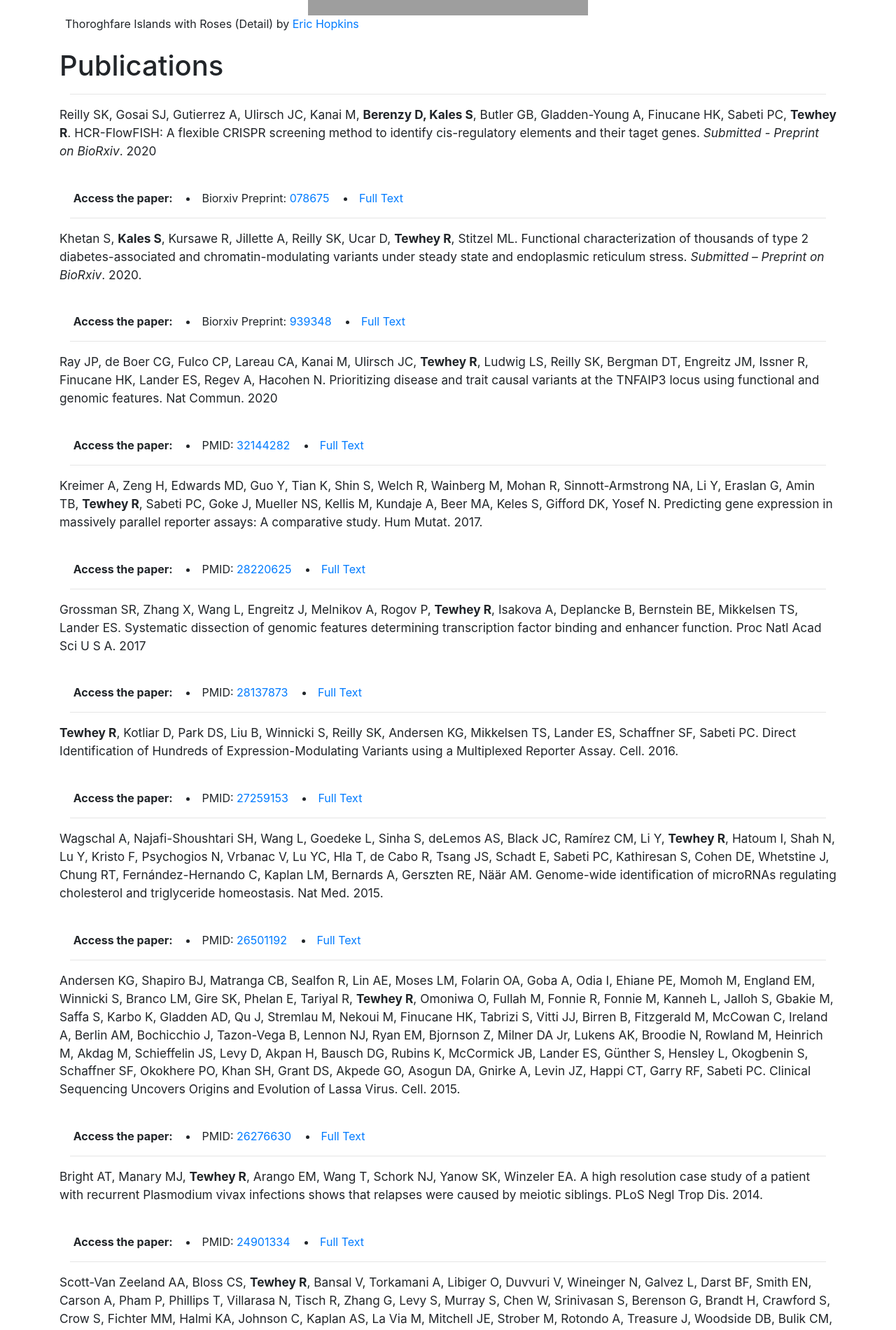
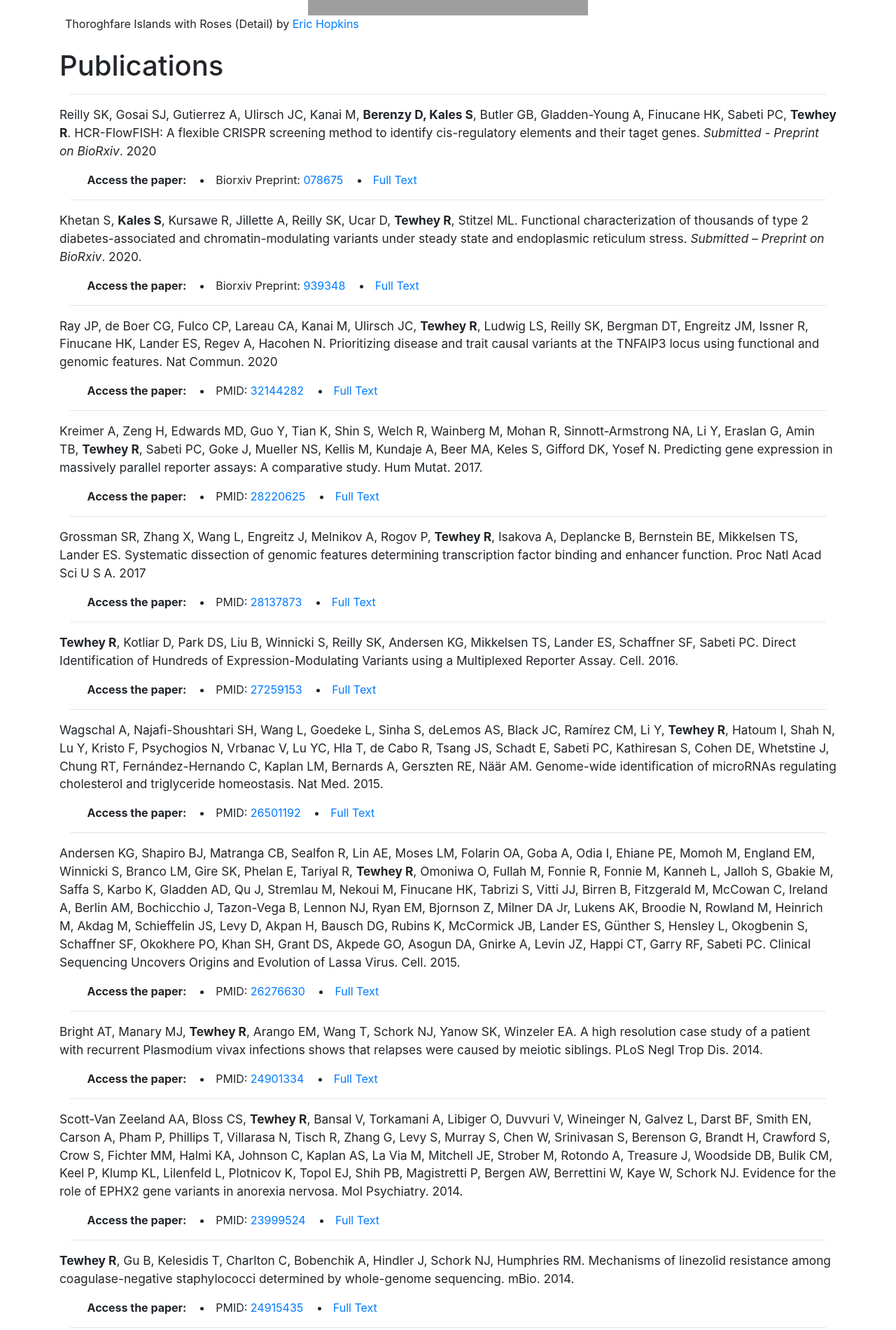
Before and after one commit to tewhey-lab/tewhey-lab.github.io, a Jekyll site: the page built from publications/index.html, in a window 1280 px wide. Shown: the part 354-2254 px from the top of the page at 70% size. Built offline with Jekyll 4.4.1, drawn with Linux system fonts in a browser that asks for light colours; nearby versions of some CDN libraries; comment, search, counter and statistics services are not loaded; grey boxes are pictures that could not be loaded.

Commit message:
Update Publications

```diff
--- a/_data/publications.yml
+++ b/_data/publications.yml
@@ -166,7 +166,7 @@
   pdf: '/static/pdf/publications/Bansal_2011b.PDF'
 
 - citation: "**Tewhey R**, Bansal V, Torkamani A, Topol EJ, Schork NJ. The importance of phase information for human genomics.
-Nat Rev Genet. 2011."
+Nat Rev Genet. 2011. <br>"
   date: '201103'
   pmid: '21301473'
   pdf: '/static/pdf/publications/Tewhey_2011.pdf'
--- a/publications/index.html
+++ b/publications/index.html
@@ -16,8 +16,8 @@
 {% for publication in site.data.publications %}
 <hr>
 <div class="row" style="padding-top: 10px; margin-top: -10px;" id="{{publication.pmid}}">
-<div style="font-size: 108% !important;">{{ publication.citation | markdownify }} &emsp; </div>
-			<strong> &emsp; Access the paper: &emsp; </strong>
+<div style="font-size: 108% !important;">{{ publication.citation | markdownify }}</div>
+			<strong> &emsp; &emsp; Access the paper: &emsp; </strong>
 			<!--PMID-->
 			{% if publication.pmid %}
 			<li>PMID: <a href="http://www.ncbi.nlm.nih.gov/pubmed/{{publication.pmid}}" alt = "pubmed link: {{publication.pmid}}"> {{publication.pmid}}</a> &emsp; </li>
```
